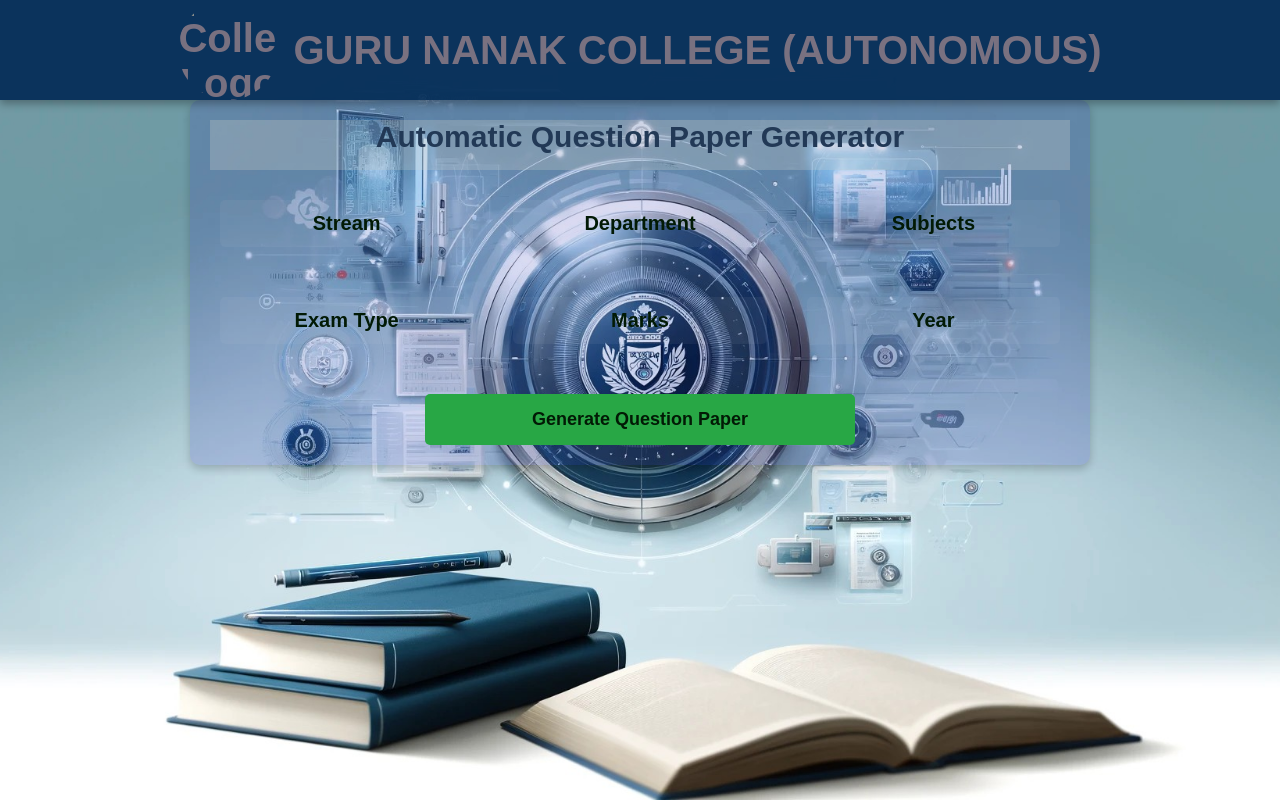
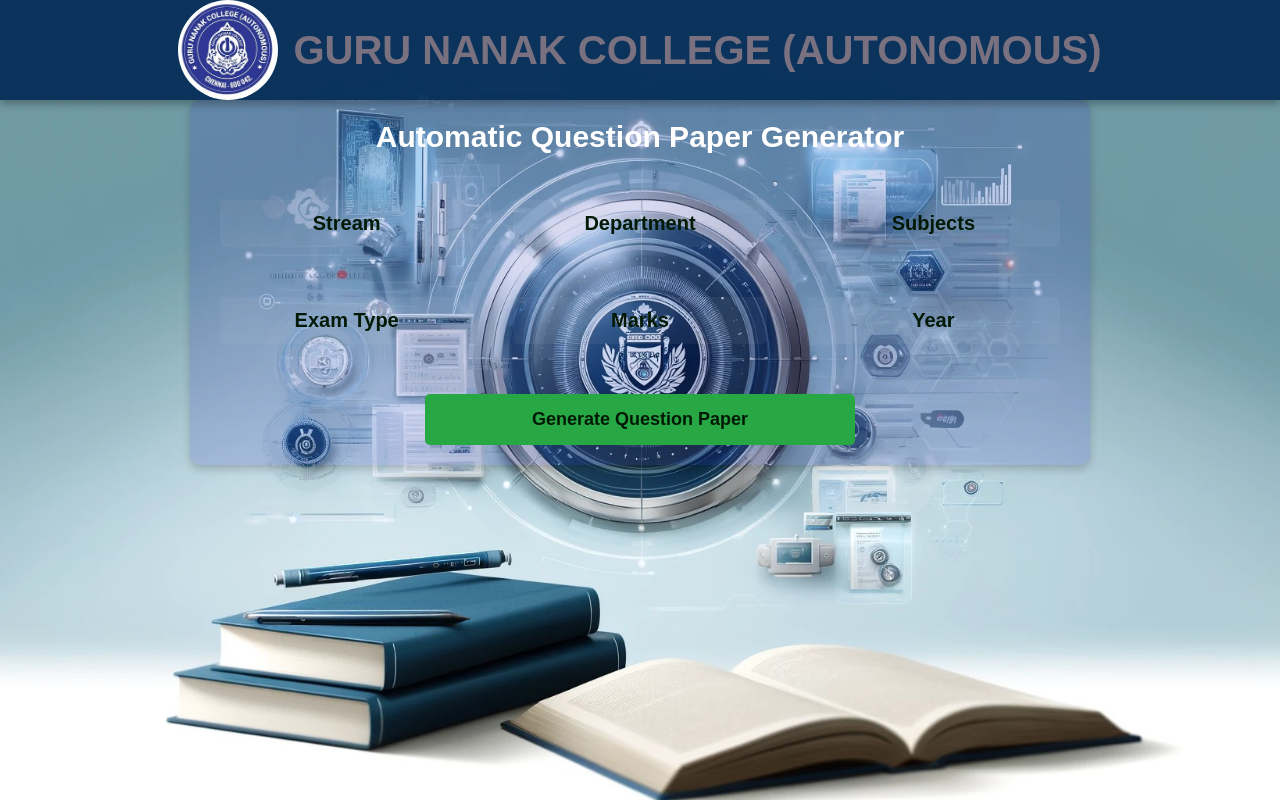
Before and after one commit to pathma2005/Question-Paper, a plain HTML site: page index.html in a window 1280 px wide. Drawn offline with Linux system fonts and the light colour scheme.

Commit message:
add some changes in index.html file

```diff
--- a/index.html
+++ b/index.html
@@ -54,8 +54,7 @@
         }
         .title {
             font-size: 30px;
-            background-color: #d4d5cc44;
-            color: rgb(34, 57, 86);
+            color: white;
             width:100%;
             height:50px;
             text-align: center;
@@ -82,7 +81,7 @@
             color: rgb(2, 26, 5);
             border-radius: 5px;
             font-weight: bold;
-            transition:all 2s ease-in-out;
+            transition:all 1s ease-in-out;
         }
         button:hover {
             background-color: #0056b3;
@@ -114,7 +113,7 @@
 </head>
 <body>
     <div class="header">
-        <img src="image7.jpg.jpg" alt="College Logo" class="logo">
+        <img src="images/image7.jpg.jpg" alt="College Logo" class="logo">
         GURU NANAK COLLEGE (AUTONOMOUS)
     </div>
 
```
